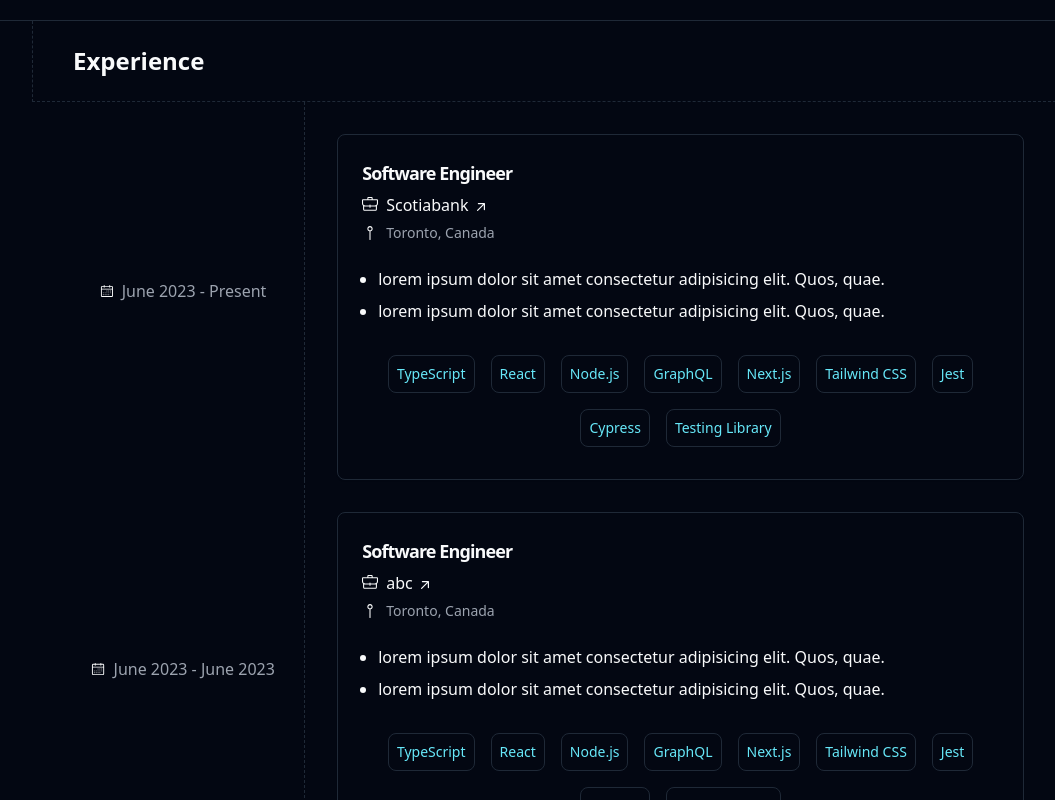
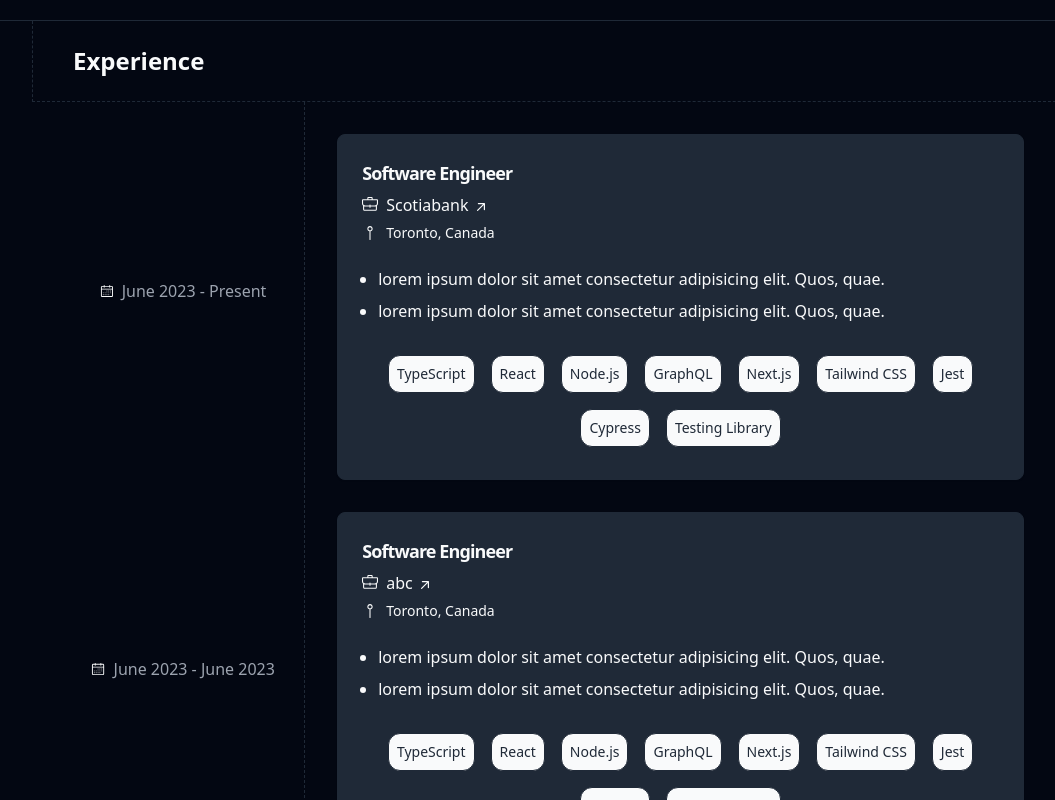
Before and after one commit to abhayvatoo/abhayvatoo.github.io, a React (Vite) app: page / in a window 1280 px wide. Shown: the part 780-1580 px from the top of the page, without its empty margins (96-1151 px from the left). Built offline with nearby package versions, Linux system fonts and the light colour scheme.

Commit message:
Contrast improvements

```diff
--- a/src/components/Experience.tsx
+++ b/src/components/Experience.tsx
@@ -46,7 +46,7 @@ export default function Experience() {
             </div>
 
             <div className="w-full pt-8 md:pl-8">
-              <Card>
+              <Card className="bg-secondary">
                 <CardHeader className="pb-4">
                   <CardTitle className="flex content-start text-lg tracking-tighter">
                     {job.title}
@@ -61,17 +61,13 @@ export default function Experience() {
 
                   <div className="flex items-center">
                     <SewingPinIcon className="h-4 w-4 mr-2" />
-                    <p className="text-sm text-muted-foreground">
-                      {job.location}
-                    </p>
+                    <p className="text-sm">{job.location}</p>
                   </div>
 
                   <div className="lg:hidden">
                     <div className="flex items-center">
                       <CalendarIcon className="h-4 w-4 mr-2" />
-                      <p className="text-sm text-muted-foreground">
-                        {job.date}
-                      </p>
+                      <p className="text-sm">{job.date}</p>
                     </div>
                   </div>
                 </CardHeader>
@@ -103,8 +99,8 @@ export default function Experience() {
 
 function Tile({ title }: { title: string }) {
   return (
-    <div className="p-2 m-2 border rounded-lg">
-      <p className="text-sm text-cyan-700 dark:text-cyan-300">{title}</p>
+    <div className="p-2 m-2 border rounded-xl bg-secondary-foreground">
+      <p className="text-sm text-secondary">{title}</p>
     </div>
   );
 }
```
Also changed, not shown: tailwind.config.js (+5 -5 lines).
